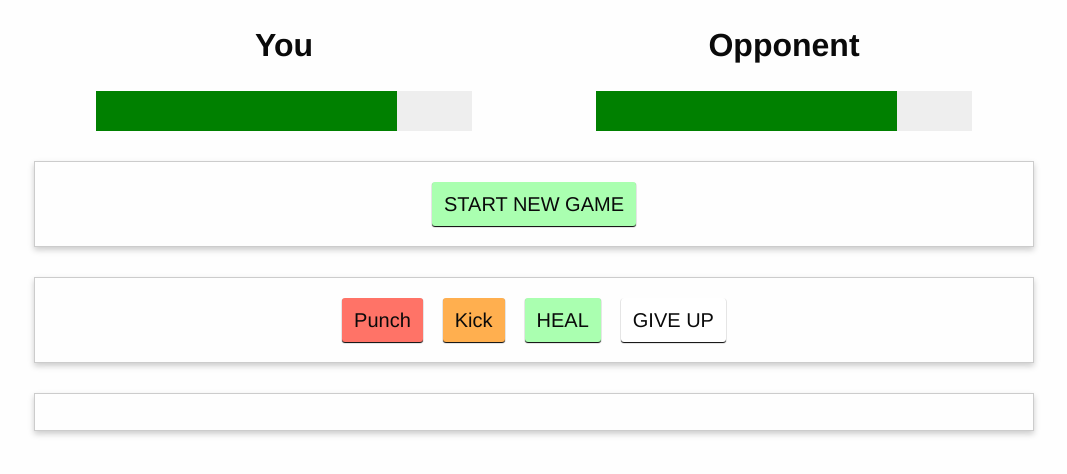
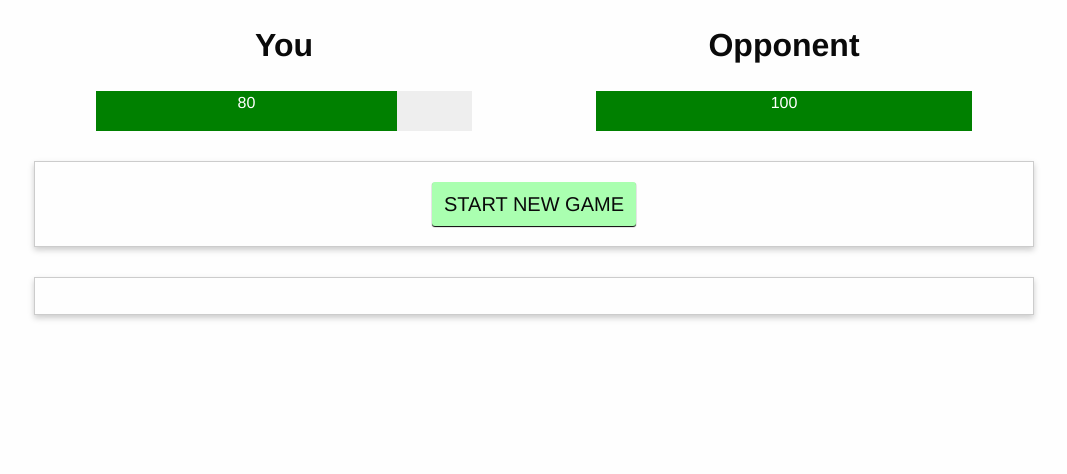
Before and after one commit to barclayd/Street-Fighter, a Vue app: page / in a window 1280 px wide. Shown: the top 474 px of the page, without its empty margins (106-1173 px from the left). Built offline with nearby package versions, Linux system fonts and the light colour scheme.

Commit message:
Game updates to dynamically display impact of user actions on player and opponent

```diff
--- a/src/App.vue
+++ b/src/App.vue
@@ -1,8 +1,18 @@
 <template>
   <div id="app">
-    <Healthbars />
-    <Actions />
-    <ActionLog />
+    <healthbars
+      :player-health="playerHealth"
+      :opponent-health="opponentHealth"
+    />
+    <actions
+      :is-running="isRunning"
+      @onUpdateGameStatus="onUpdateGameStatus"
+      @onUpdateHealth="onUpdateHealth"
+      @onHealUser="onHealUser"
+      :player-health="playerHealth"
+      :opponent-health="opponentHealth"
+    />
+    <actionLog />
   </div>
 </template>
 
@@ -20,6 +30,44 @@ export default {
     Actions,
     ActionLog,
   },
+  data() {
+    return {
+      isRunning: false,
+      playerHealth: 80,
+      opponentHealth: 100,
+    };
+  },
+  methods: {
+    onUpdateGameStatus(status) {
+      this.isRunning = status;
+    },
+    onUpdateHealth(char, damage) {
+      if (char === 'player' && this.playerHealth > 0) {
+        this.playerHealth -= damage;
+        if (this.playerHealth < 0) {
+          this.playerHealth = 0;
+        }
+      } else if (char === 'opponent' && this.opponentHealth > 0) {
+        this.opponentHealth -= damage;
+        if (this.opponentHealth < 0) {
+          this.opponentHealth = 0;
+        }
+      }
+    },
+    onHealUser(char, healAmount) {
+      if (char === 'player') {
+        this.playerHealth += healAmount;
+        if (this.playerHealth > 100) {
+          this.playerHealth = 100;
+        }
+      } else if (char === 'opponent') {
+        this.opponentHealth += healAmount;
+        if (this.opponentHealth > 100) {
+          this.opponentHealth = 100;
+        }
+      }
+    }
+  },
 };
 </script>
 
--- a/src/components/Actions.vue
+++ b/src/components/Actions.vue
@@ -1,16 +1,16 @@
 <template>
   <div>
-    <section class="row controls">
+    <section class="row controls" v-if="!isRunning">
       <div class="small-12 columns">
-        <button id="start-game">START NEW GAME</button>
+        <button id="start-game" @click="onUpdateGameStatus(true)">START NEW GAME</button>
       </div>
     </section>
-    <section class="row controls">
+    <section class="row controls" v-else>
       <div class="small-12 columns">
-        <button id="attack">Punch</button>
-        <button id="special-attack">Kick</button>
-        <button id="heal">HEAL</button>
-        <button id="give-up">GIVE UP</button>
+        <button id="attack" :disabled="parseInt(opponentHealth) === 0" @click="userMove('attack')">PUNCH</button>
+        <button id="special-attack" @click="userMove('specialAttack')">KICK</button>
+        <button id="heal" @click="userMove('heal')">HEAL</button>
+        <button id="give-up" @click="onUpdateGameStatus(false)">GIVE UP</button>
       </div>
     </section>
   </div>
@@ -19,6 +19,39 @@
 <script>
 export default {
   name: 'Actions',
+  props: ['is-running', 'player-health', 'opponent-health'],
+  methods: {
+    onUpdateGameStatus(status) {
+      this.$emit('onUpdateGameStatus', status);
+    },
+    heal(char, min, max) {
+      const healAmount = Math.max(Math.floor(Math.random() * max) + 1, min);
+      this.$emit('onHealUser', char, healAmount)
+    },
+    damage(min, max, user) {
+      const damage = Math.max(Math.floor(Math.random() * max) + 1, min);
+      if (user === 'player') {
+        this.$emit('onUpdateHealth', 'opponent', damage);
+      } else {
+        this.$emit('onUpdateHealth', 'player', damage);
+      }
+    },
+    userMove(move) {
+      switch (move) {
+        case 'attack':
+          this.damage(3, 10, 'player');
+          break;
+        case 'specialAttack':
+          this.damage(6, 20, 'player');
+          break;
+        case 'heal':
+          this.heal('player', 4, 16);
+          break;
+        default:
+          return;
+      }
+    }
+  }
 };
 </script>
 
--- a/src/components/Healthbars.vue
+++ b/src/components/Healthbars.vue
@@ -6,8 +6,10 @@
         <div class="healthbar">
           <div
             class="healthbar text-center"
-            style="background-color: green; margin: 0; color: white;"
-          ></div>
+            :style="displayHealth(playerHealth)"
+          >
+            {{ playerHealth }}
+          </div>
         </div>
       </div>
       <div class="small-6 columns">
@@ -15,8 +17,10 @@
         <div class="healthbar">
           <div
             class="healthbar text-center"
-            style="background-color: green; margin: 0; color: white;"
-          ></div>
+            :style="displayHealth(opponentHealth)"
+          >
+            {{ opponentHealth }}
+          </div>
         </div>
       </div>
     </section>
@@ -25,7 +29,13 @@
 
 <script>
 export default {
-  name: 'Healthbar',
+  name: 'Healthbars',
+  props: ['player-health', 'opponent-health'],
+  methods: {
+    displayHealth(user) {
+      return [{backgroundColor: 'green', margin: 0, color: 'white'}, {width: user + '%'}]
+    }
+  }
 };
 </script>
 
```
